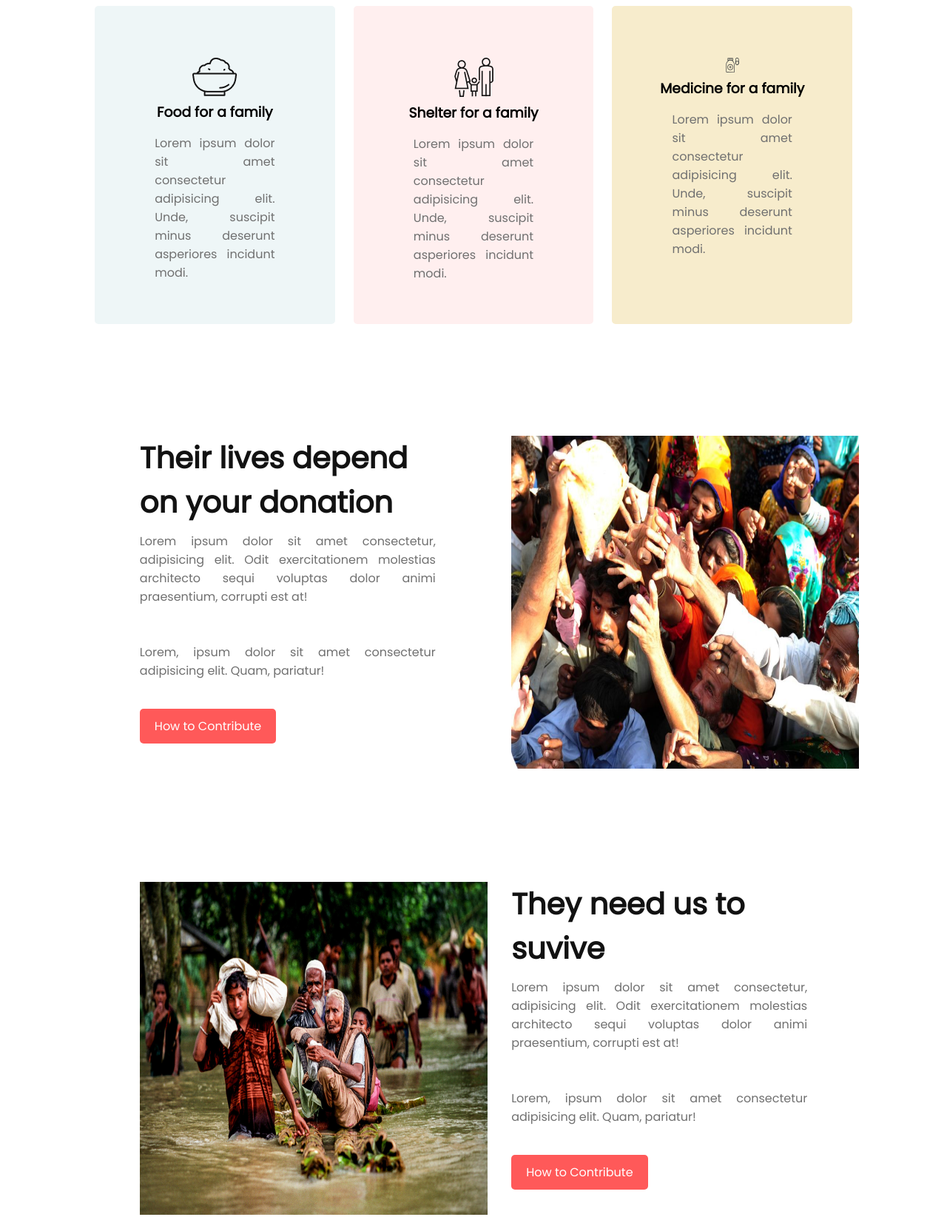
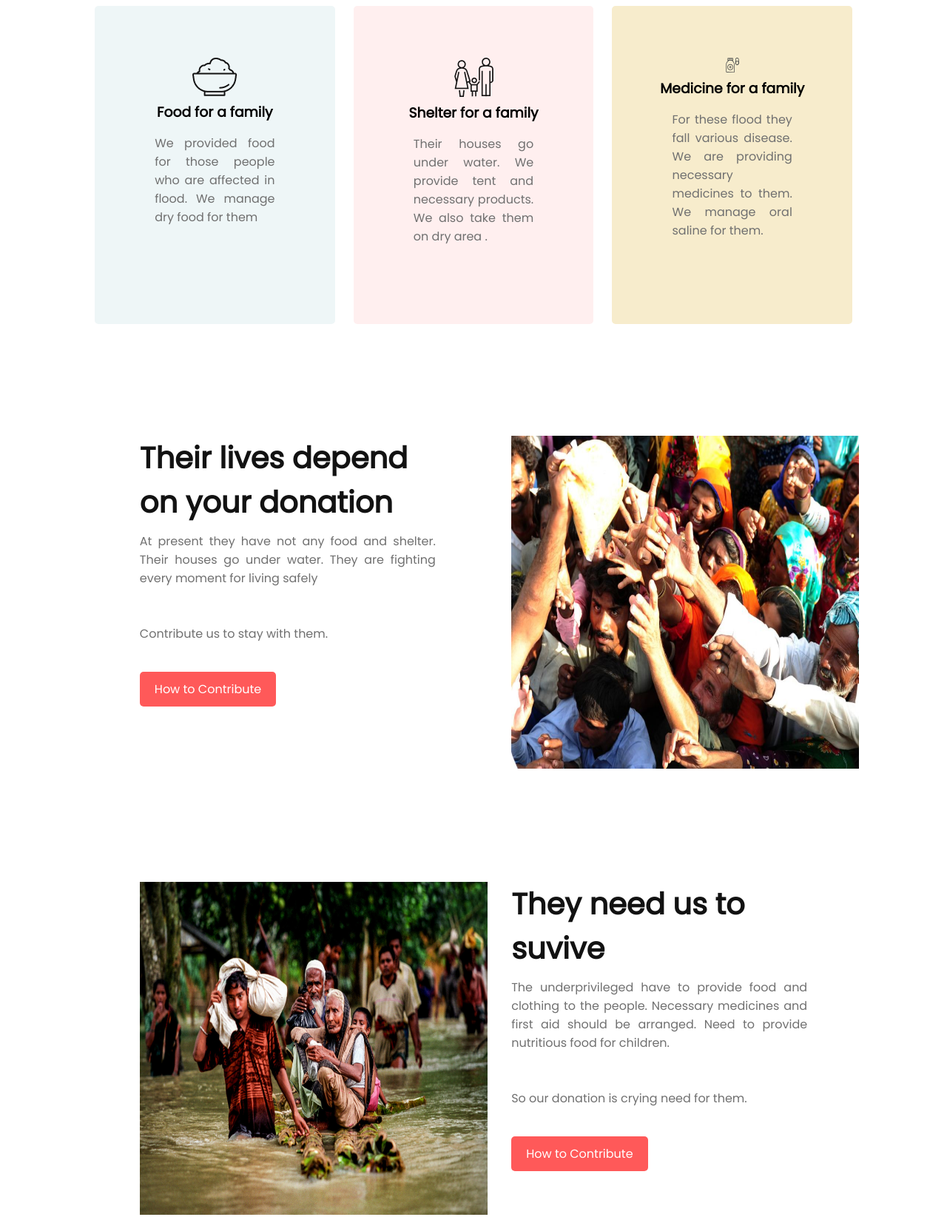
Before and after one commit to rawfoon/donate-today, a plain HTML site: page index.html in a window 1280 px wide. Shown: the part 1502-3147 px from the top of the page at 74% size. Drawn offline with Linux system fonts and the light colour scheme.

Commit message:
text updated

```diff
--- a/index.html
+++ b/index.html
@@ -68,18 +68,18 @@
                 <div id="card-1" class="plan-card">
                     <img src="icons/food.png" alt="">
                     <h3>Food for a family</h3>
-                    <p>Lorem ipsum dolor sit amet consectetur adipisicing elit. Unde, suscipit minus deserunt asperiores incidunt modi.</p>
+                    <p>We provided food for those people who are affected in flood. We manage dry food for them</p>
 
                 </div>
                 <div id="card-2" class="plan-card ">
                     <img src="icons/shelter.png" alt="">
                     <h3>Shelter for a family</h3>
-                    <p>Lorem ipsum dolor sit amet consectetur adipisicing elit. Unde, suscipit minus deserunt asperiores incidunt modi.</p>
+                    <p>Their houses go under water. We provide tent and necessary products. We also take them on dry area .</p>
                 </div>
                 <div id="card-3" class="plan-card">
                     <img src="icons/medicine.svg" alt="">
                     <h3>Medicine for a family</h3>
-                    <p>Lorem ipsum dolor sit amet consectetur adipisicing elit. Unde, suscipit minus deserunt asperiores incidunt modi.</p>
+                    <p>For these flood they fall various disease. We are providing necessary medicines to them. We manage oral saline for them.</p>
 
                 </div>
 
@@ -97,9 +97,9 @@
             <div class="contribution-card half-width">
 
                 <h1>Their lives depend on your donation</h1>
-                <p>Lorem ipsum dolor sit amet consectetur, adipisicing elit. Odit exercitationem molestias architecto sequi voluptas dolor animi praesentium, corrupti est at!</p>
+                <p>At present they have not any food and shelter. Their houses go under water. They are fighting every moment for living safely</p>
 
-                <p>Lorem, ipsum dolor sit amet consectetur adipisicing elit. Quam, pariatur!
+                <p>Contribute us to stay with them.
                 </p>
 
                 <a class="btn" href="#">How to Contribute</a>
@@ -124,9 +124,9 @@
             <div class="contribution-card half-width">
 
                 <h1>They need us to suvive</h1>
-                <p>Lorem ipsum dolor sit amet consectetur, adipisicing elit. Odit exercitationem molestias architecto sequi voluptas dolor animi praesentium, corrupti est at!</p>
+                <p>The underprivileged have to provide food and clothing to the people. Necessary medicines and first aid should be arranged. Need to provide nutritious food for children.</p>
 
-                <p>Lorem, ipsum dolor sit amet consectetur adipisicing elit. Quam, pariatur!
+                <p>So our donation is crying need for them.
                 </p>
 
                 <a class="btn" href="#">How to Contribute</a>
@@ -161,7 +161,7 @@
     <section class="subscribe-section">
         <form action="#">
             <h1>Get Our Updates</h1>
-            <p>Lorem ipsum dolor sit amet, consectetur adipisicing elit. Culpa odio qui blanditiis magni reiciendis a.</p>
+            <p>Subscribe us to get our latest donation updates.</p>
             <div class="email-section">
                 <input type="email" name="" id="" placeholder="email">
                 <button class="btn">Subscribe</button>
--- a/style.css
+++ b/style.css
@@ -215,7 +215,7 @@
     }
 
     .organization-text h1 {
-        color: navy;
+        color: #383897;
     }
 
     .organization-text p {
```
